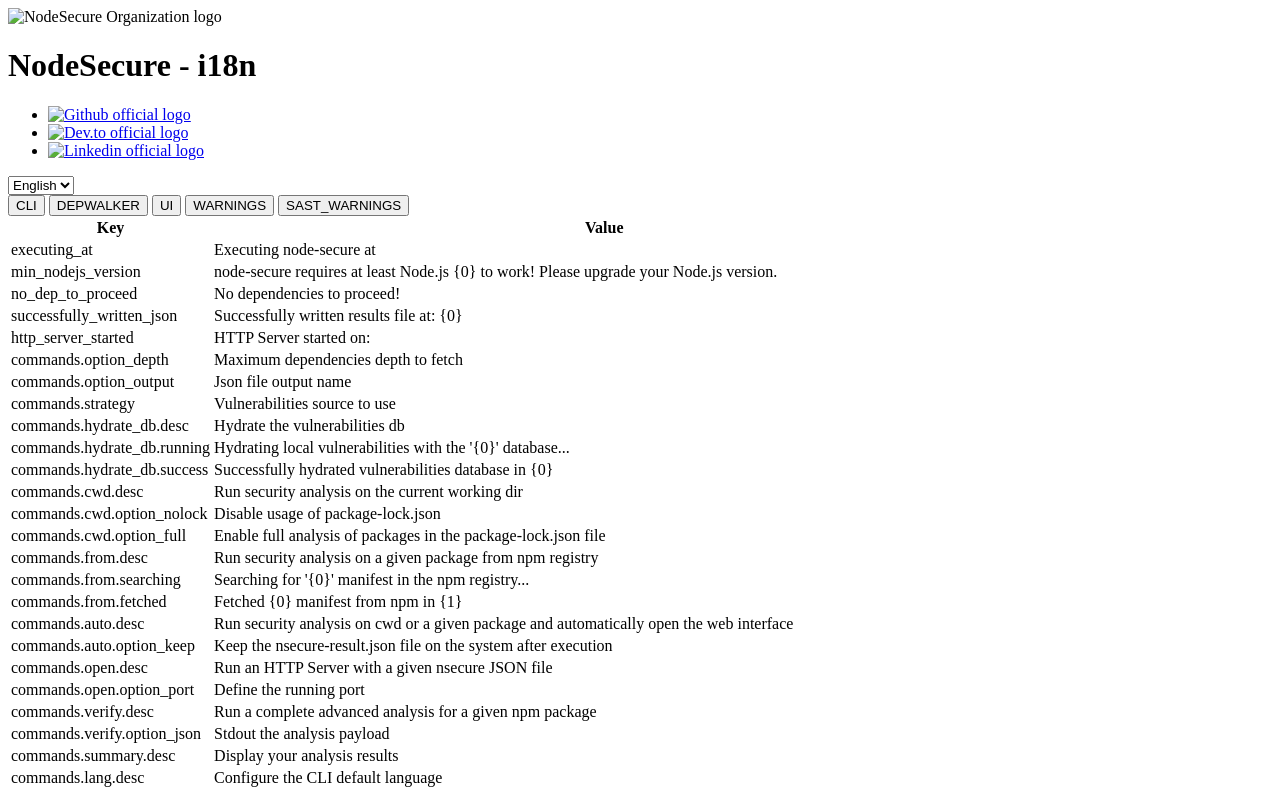
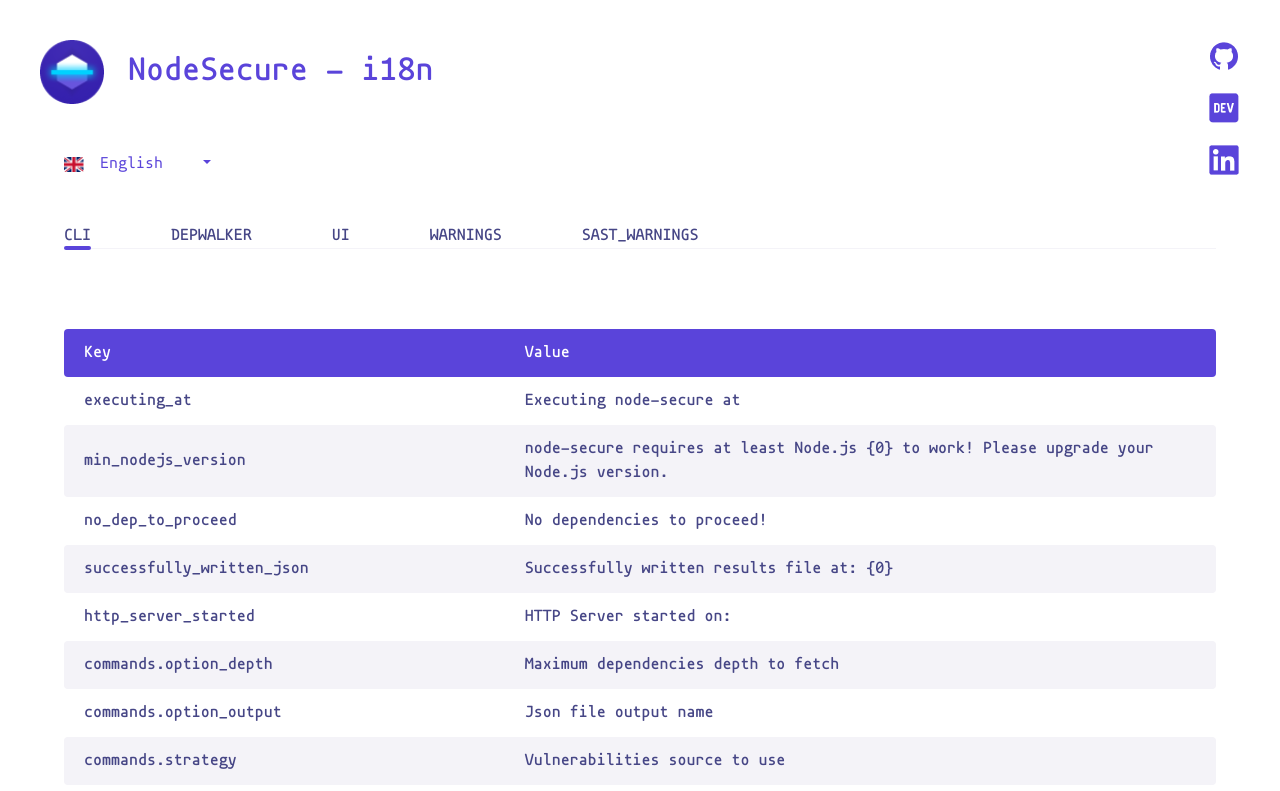
Before and after one commit to NodeSecure/i18n, a website: page index.html in a window 1280 px wide. Shown: the top 791 px of the page. Drawn offline with Linux system fonts and the light colour scheme; the site is published under a folder, as on GitHub Pages, so addresses that start at the root find nothing.

Commit message:
fix(doc): update system path

```diff
--- a/index.html
+++ b/index.html
@@ -5,29 +5,29 @@
   <meta http-equiv="X-UA-Compatible" content="IE=edge">
   <meta name="viewport" content="width=device-width, initial-scale=1.0">
   <title>NodeSecure - i18n</title>
-  <link rel="stylesheet" href="/public/css/reset.css">
-  <link rel="stylesheet" href="/public/css/main.css">
+  <link rel="stylesheet" href="./public/css/reset.css">
+  <link rel="stylesheet" href="./public/css/main.css">
 </head>
 <body>
   <header class="header">
     <div class="header__title">
-      <img src="/public/img/nodesecure-logo.png" width="62" height="62" alt="NodeSecure Organization logo">
+      <img src="./public/img/nodesecure-logo.png" width="62" height="62" alt="NodeSecure Organization logo">
       <h1>NodeSecure - i18n</h1>
     </div>
     <ul class="header__links">
       <li class="header__links-item">
         <a href="https://github.com/NodeSecure" target="_blank" rel="noreferrer">
-          <img src="/public/img/github.png" width="32" height="32" class="icon" alt="Github official logo">
+          <img src="./public/img/github.png" width="32" height="32" class="icon" alt="Github official logo">
         </a>
       </li>
       <li class="header__links-item">
         <a href="https://dev.to/nodesecure" target="_blank" rel="noreferrer">
-          <img src="/public/img/devto.png" width="32" height="32" class="icon" alt="Dev.to official logo">
+          <img src="./public/img/devto.png" width="32" height="32" class="icon" alt="Dev.to official logo">
         </a>
       </li>
       <li class="header__links-item">
         <a href="https://www.linkedin.com/company/nodesecure/" target="_blank" rel="noreferrer">
-          <img src="/public/img/linkedin.png" width="32" height="32" class="icon" alt="Linkedin official logo">
+          <img src="./public/img/linkedin.png" width="32" height="32" class="icon" alt="Linkedin official logo">
         </a>
       </li>
     </ul>
@@ -911,6 +911,6 @@
       </table>
     </div>
   </main>
-  <script src="/public/js/main.js"></script>
+  <script src="./public/js/main.js"></script>
 </body>
 </html>
--- a/public/css/main.css
+++ b/public/css/main.css
@@ -1,15 +1,15 @@
 @font-face {
   font-family: 'mononokiBold';
-  src: url('/public/fonts/mononoki-Bold.woff2') format('woff2'),
-    url('/public/fonts/mononoki-Bold.eot?#iefix') format('embedded-opentype');
+  src: url('../fonts/mononoki-Bold.woff2') format('woff2'),
+    url('../fonts/mononoki-Bold.eot?#iefix') format('embedded-opentype');
   font-weight: bold;
   font-style: normal;
   font-display: swap;
 }
 @font-face {
   font-family: 'mononokiRegular';
-  src: url('/public/fonts/mononoki-Regular.woff2') format('woff2'),
-    url('/public/fonts/mononoki-Regular.eot?#iefix') format('embedded-opentype');
+  src: url('../fonts/mononoki-Regular.woff2') format('woff2'),
+    url('../fonts/mononoki-Regular.eot?#iefix') format('embedded-opentype');
   font-weight: normal;
   font-style: normal;
   font-display: swap;
```
Also changed, not shown: views/index.html (+7 -7 lines).
